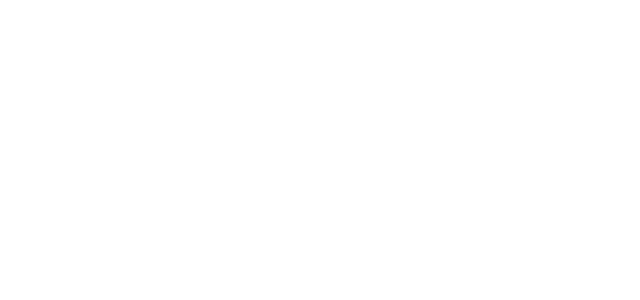
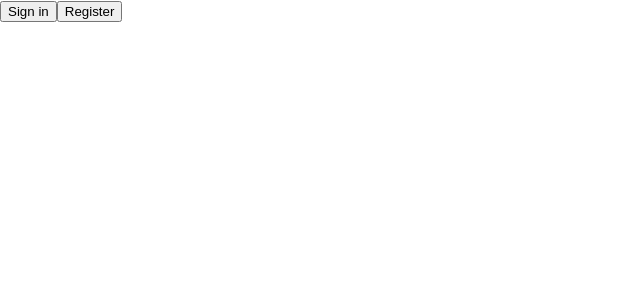
Before and after one commit to tiberiualex/scribble-app, a React (Create React App) app: page / in a window 1280 px wide. Shown: the top 300 px of the page, without its empty margins (0-640 px from the left). Built offline with nearby package versions, Linux system fonts and the light colour scheme.

Commit message:
Add homepage component

```diff
--- a/src/App.tsx
+++ b/src/App.tsx
@@ -1,8 +1,10 @@
-import React from 'react';
+import React from "react";
+import Homepage from "./components/Homepage";
 
 function App() {
   return (
     <div className="App">
+      <Homepage />
     </div>
   );
 }
--- a/src/components/Homepage.tsx
+++ b/src/components/Homepage.tsx
@@ -0,0 +1,10 @@
+const Homepage = () => {
+  return (
+    <>
+      <button>Sign in</button>
+      <button>Register</button>
+    </>
+  );
+};
+
+export default Homepage;
```
